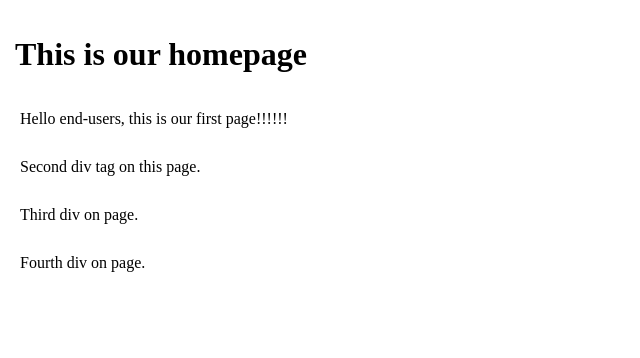
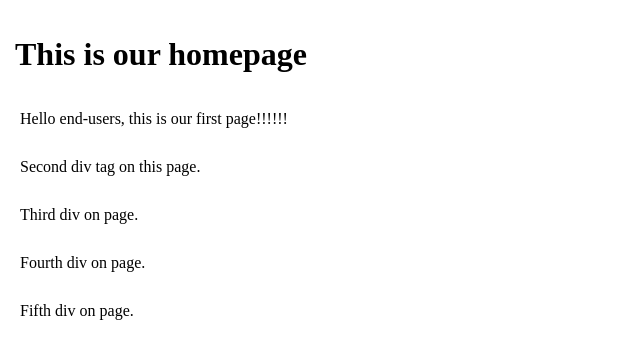
Before and after one commit to wisneskit/GitTest, a plain HTML site: page index.html in a window 1280 px wide. Shown: the whole page, without its empty margins (0-640 px from the left). Drawn offline with Linux system fonts and the light colour scheme.

Commit message:
5th div added

```diff
--- a/index.html
+++ b/index.html
@@ -24,5 +24,8 @@
         <div>
             Fourth div on page.
         </div>
+        <div>
+            Fifth div on page.
+        </div>
     </body>
 </html>
```
